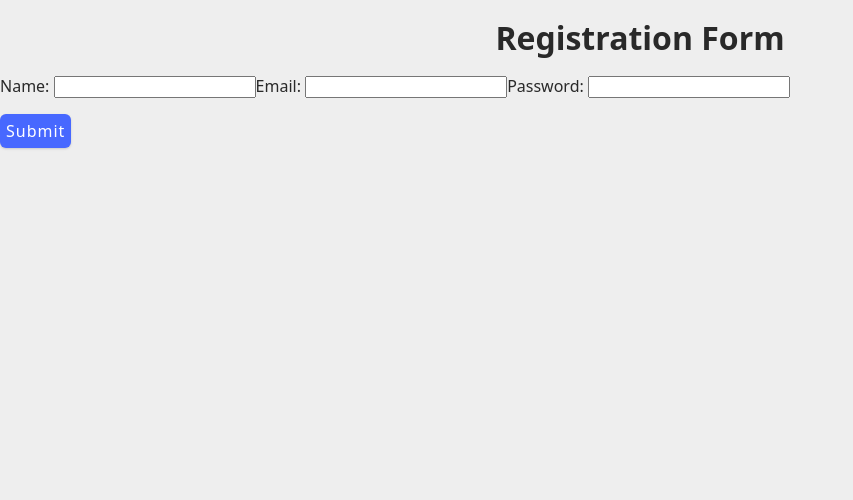
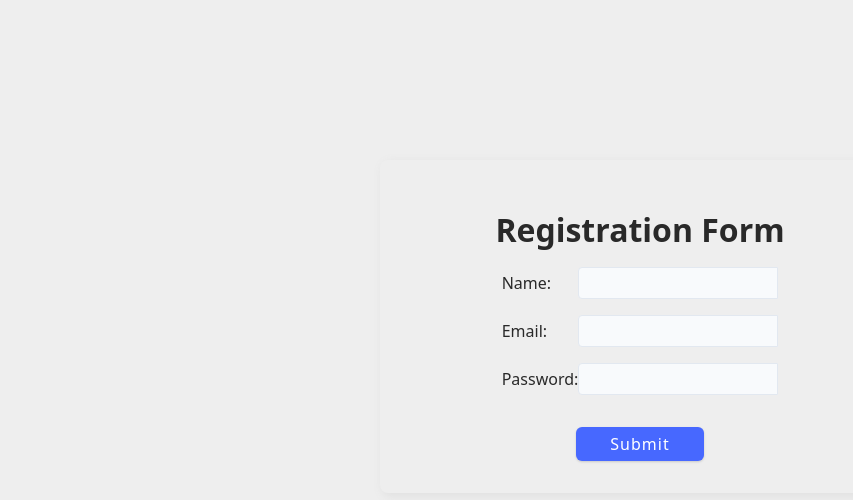
Before and after one commit to L-Qichen/React-mini-projects, a React (Vite) app in the folder prize-wheel/: page / in a window 1280 px wide. Shown: the top 500 px of the page, without its empty margins (0-853 px from the left). Built offline with nearby package versions, Linux system fonts and the light colour scheme.

Commit message:
registration form and style done

```diff
--- a/prize-wheel/src/Login.css
+++ b/prize-wheel/src/Login.css
@@ -0,0 +1,35 @@
+.component-container{
+  border-radius: 8px;
+  display: flex;
+  flex-direction: column;
+  justify-content: center;
+  align-items: center;
+  box-shadow: 3px 3px 10px 1px #e1e1e1;
+  padding: 2rem 0rem;
+  width: 520px;
+  margin: 10rem auto;
+  margin-bottom: 4rem;
+}
+
+.registration-form{
+  display: grid;
+  grid-template-columns: 1fr 200px;
+  row-gap: 1rem;
+  justify-content: center;
+  align-items: center;
+}
+
+.registration-form > button{
+  width: 8rem;
+  justify-self: center;
+  grid-column: 1/3;
+}
+
+input{
+  width: 100%;
+  padding: 0.375rem 0.75rem;
+  background: #f8fafc;
+  border: 1px solid #e2e8f0;
+  border-top-left-radius: .25rem;
+  border-bottom-left-radius: .25rem;
+}
--- a/prize-wheel/src/pages/Login.jsx
+++ b/prize-wheel/src/pages/Login.jsx
@@ -1,4 +1,5 @@
 import { useState } from 'react'
+import '../Login.css'
 
 const Login = () => {
   const [user, setUser] = useState({
```
